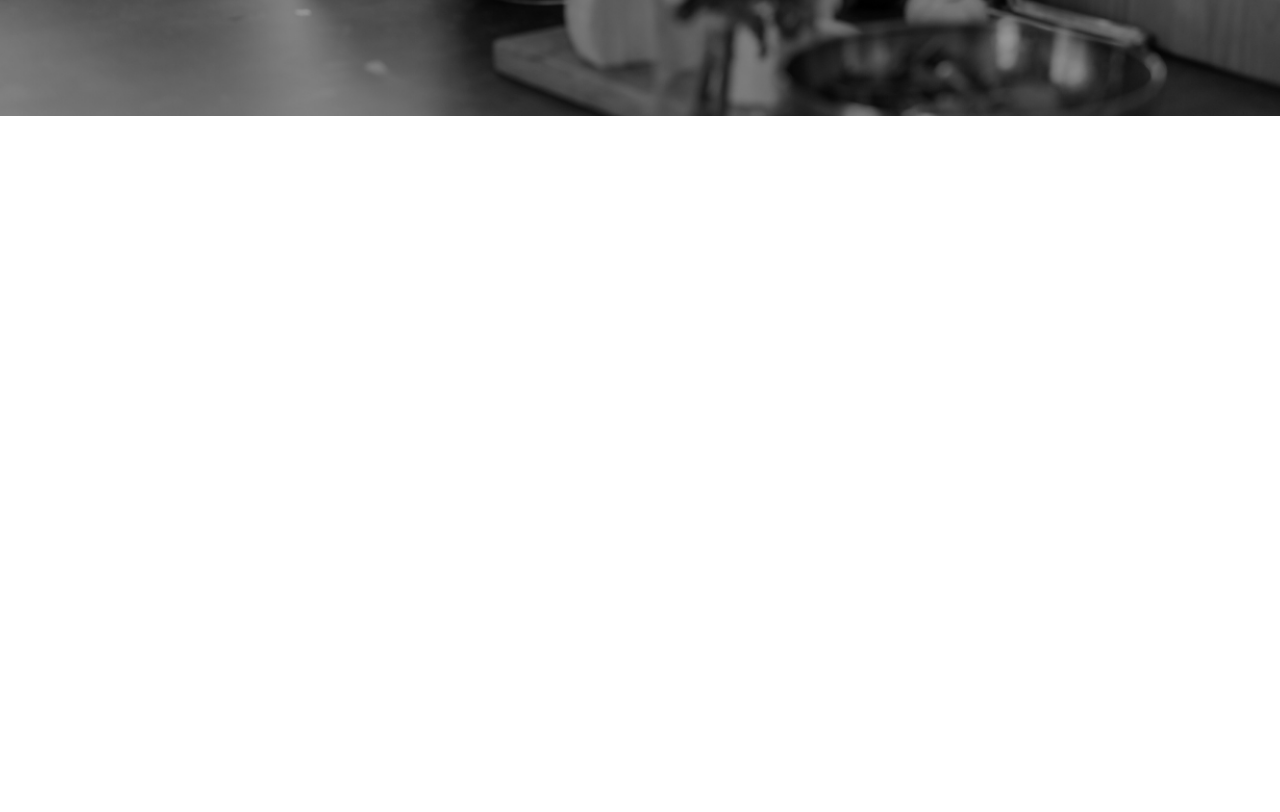
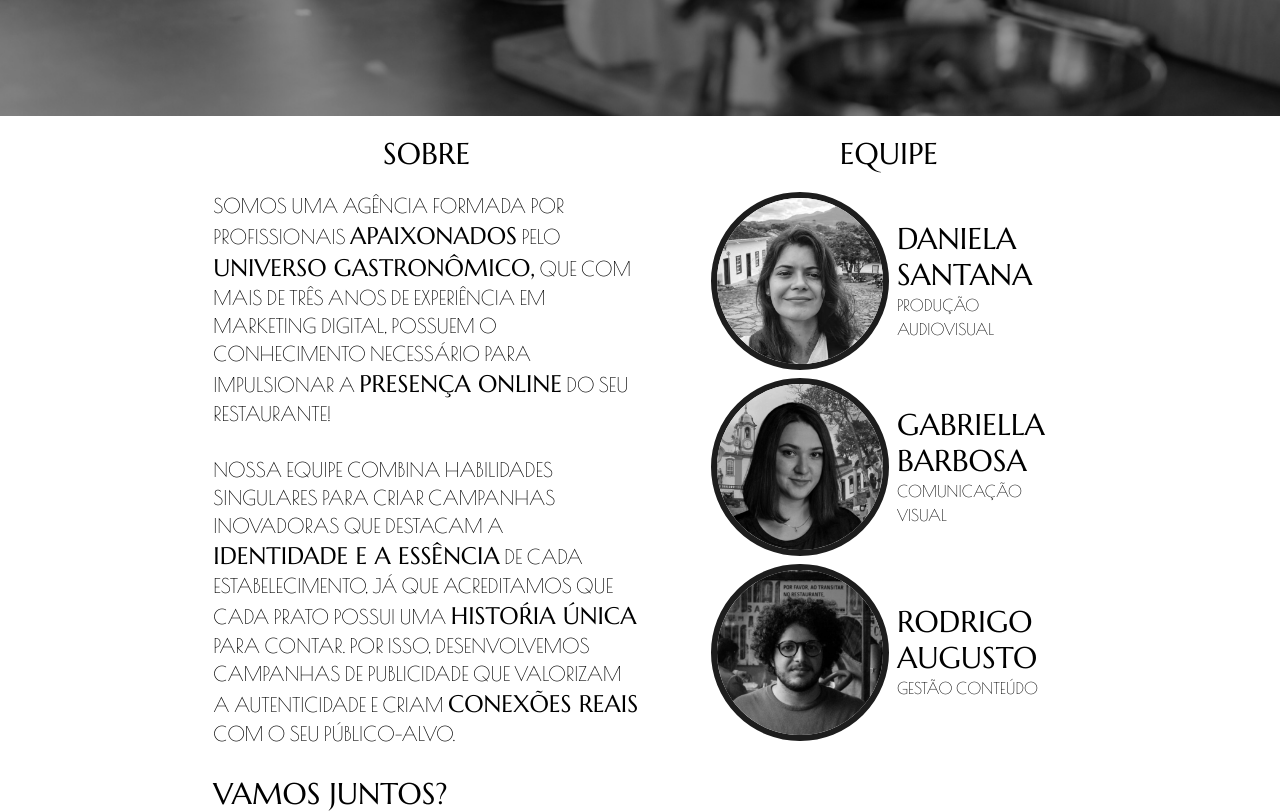
Before and after one commit to gabibsgabibs/arga, a plain HTML site: page index.html in a window 1280 px wide. Shown: the part 684-1496 px from the top of the page. Before the commit the page ends 800 px from the top, so only its background shows below. Drawn offline with nearby package versions, Linux system fonts and the light colour scheme.

Commit message:
Sessão /about/ 100% responsiva

```diff
--- a/index.html
+++ b/index.html
@@ -13,10 +13,9 @@
 </head>
 
 <body>
-  <header class="flex flex-col sticky top-0 left-0 right-0 bg-black justify-center">
-    <div class="flex h-full justify-center place-items-center bg-black shadow-lg z-0">
-      <nav
-        class="flex justify-between place-items-center h-24 w-2/3 text-white font-poiret text-xl xl:text-2xl">
+  <header class="flex flex-col sticky top-0 left-0 right-0 bg-black justify-center z-[99999999]">
+    <div class="flex h-full justify-center place-items-center bg-black shadow-lg">
+      <nav class="flex justify-between place-items-center h-24 w-2/3 text-white font-poiret text-xl xl:text-2xl">
         <a class="logo flex h-4/5 place-items-center" href="/">
           <img src="assets/arga.png" alt="Logo Arga" class="h-full">
         </a>
@@ -36,8 +35,7 @@
         </button>
       </nav>
     </div>
-    <div
-      class="grid menu-mobile h-full place-items-center bg-black text-white font-poiret text-xl z-1 hidden lg:hidden">
+    <div class="grid menu-mobile h-full place-items-center bg-black text-white font-poiret text-xl hidden lg:hidden">
       <ul class="nav-list flex flex-col w-2/3 -pt-24 -pb-24 place-items-center text-white font-poiret text-2xl">
         <a class="nav-link grid place-items-center border-white border-b-[1px] h-44 w-full" href="#about"
           onclick="showMenu()">
@@ -54,14 +52,74 @@
     </div>
   </header>
 
-  <main>
-    <section
-      class="grid h-screen bg-[url('/assets/initial-conteiner.png')] bg-cover bg-center -mt-24 place-items-center">
+  <main class="grid place-items-center bg-white">
+    <section id="initial-container"
+      class="grid h-screen bg-[url('/assets/initial-conteiner.png')] bg-cover bg-center -mt-24 place-items-center w-full">
       <div class="grid w-2/3 h-1/2 mt-24 bg-black opacity-75 rounded-xl text-white place-items-center p-5 md:px-7">
-        <h2 class="font-marcellus text-center text-4xl md:text-6xl 2xl:text-7xl">INSPIRAÇÃO EM CADA PRATO</br> ARTE EM CADA MORDIDA</h2>
-        <h3 class="font-marcellus text-center text-xl md:text-2xl xl:text-3xl 2xl:text-4xl">MARKETING GASTRONÔMICO, COMUNICAÇÃO E </br> CONSTRUÇÃO DE MARCA</h3>
+        <h2 class="font-marcellus text-center text-4xl md:text-6xl 2xl:text-7xl">INSPIRAÇÃO EM CADA PRATO</br> ARTE EM
+          CADA MORDIDA</h2>
+        <h3 class="font-marcellus text-center text-xl md:text-2xl xl:text-3xl 2xl:text-4xl">MARKETING GASTRONÔMICO,
+          COMUNICAÇÃO E </br> CONSTRUÇÃO DE MARCA</h3>
       </div>
     </section>
+
+    <section id="about"
+      class="grid w-2/3 place-items-center pt-16 md:flex md:pt-0 md:place-items-start md:justify-between md:h-screen xl:h-full">
+      <aside class="w-full md:w-1/2 md:pt-5 xl:h-full 2xl:pt-8">
+        <h2 class="font-marcellus text-center text-3xl mb-5 2xl:text-4xl">SOBRE</h2>
+        <p class="font-poiret text-lg xl:text-xl 2xl:text-2xl">
+          SOMOS UMA AGÊNCIA FORMADA POR PROFISSIONAIS <span class="font-marcellus text-xl xl:text-2xl 2xl:text-3xl">APAIXONADOS</span> PELO <span
+            class="font-marcellus text-xl xl:text-2xl 2xl:text-3xl">UNIVERSO GASTRONÔMICO,</span> QUE COM MAIS DE TRÊS ANOS DE EXPERIÊNCIA EM
+          MARKETING DIGITAL, POSSUEM O CONHECIMENTO NECESSÁRIO PARA IMPULSIONAR A <span
+            class="font-marcellus text-xl xl:text-2xl 2xl:text-3xl">PRESENÇA ONLINE</span> DO SEU RESTAURANTE!
+          </br>
+          </br>
+          NOSSA EQUIPE COMBINA HABILIDADES SINGULARES PARA CRIAR CAMPANHAS INOVADORAS QUE DESTACAM A <span
+            class="font-marcellus text-xl xl:text-2xl 2xl:text-3xl">IDENTIDADE E A ESSÊNCIA</span> DE CADA ESTABELECIMENTO, JÁ QUE ACREDITAMOS
+          QUE CADA PRATO POSSUI UMA <span class="font-marcellus text-xl xl:text-2xl 2xl:text-3xl">HISTOŔIA ÚNICA</span> PARA CONTAR. POR ISSO,
+          DESENVOLVEMOS CAMPANHAS DE PUBLICIDADE QUE VALORIZAM A AUTENTICIDADE E CRIAM <span
+            class="font-marcellus text-xl xl:text-2xl 2xl:text-3xl">CONEXÕES REAIS</span> COM O SEU
+          PÚBLICO-ALVO.
+          </br>
+          </br>
+          <span class="font-marcellus text-2xl xl:text-3xl 2xl:text-4xl">VAMOS JUNTOS?</span>
+        </p>
+      </aside>
+
+      <aside
+        class="flex flex-col border-lightgrey border-t-[3px] md:border-t-[0px] mt-10 pt-5 md:place-items-end md:mt-0 md:w-2/5 xl:w-5/12 xl:h-full 2xl:pt-8">
+        <h2 class="font-marcellus text-center text-3xl mb-5 md:w-4/5 xl:w-full 2xl:text-4xl">EQUIPE</h2>
+
+        <div class="grid place-items-center pb-6 md:pb-2 md:w-4/5 xl:w-full xl:flex xl:gap-2">
+          <img class="rounded-full border-darkgrey border-[6px] mb-3 md:w-3/4 xl:w-1/2 xl:mb-0 2xl:w-2/5" src="/assets/dani.png"
+            alt="Fotografia de Daniela">
+          <div class="grid place-items-center xl:place-items-start">
+            <h2 class="font-marcellus text-2xl md:text-xl xl:text-3xl">DANIELA SANTANA</h2>
+            <p class="font-poiret text-lg md:text-sm xl:text-base">PRODUÇÃO AUDIOVISUAL</p>
+          </div>
+        </div>
+
+        <div class="grid place-items-center pb-6 md:pb-2 md:w-4/5 xl:w-full xl:flex xl:gap-2">
+          <img class="rounded-full border-darkgrey border-[6px] mb-3 md:w-3/4 xl:w-1/2 xl:mb-0 2xl:w-2/5" src="/assets/gabi.png"
+            alt="Fotografia de Gabriella">
+          <div class="grid place-items-center xl:place-items-start">
+            <h2 class="font-marcellus text-2xl md:text-xl xl:text-3xl">GABRIELLA BARBOSA</h2>
+            <p class="font-poiret text-lg md:text-sm xl:text-base">COMUNICAÇÃO VISUAL</p>
+          </div>
+        </div>
+
+        <div class="grid place-items-center pb-6 md:pb-2 md:w-4/5 xl:w-full xl:flex xl:gap-2">
+          <img class="rounded-full border-darkgrey border-[6px] mb-3 md:w-3/4 xl:w-1/2 xl:mb-0 2xl:w-2/5" src="/assets/rods.png"
+            alt="Fotografia de Rodrigo">
+          <div class="grid place-items-center xl:place-items-start">
+            <h2 class="font-marcellus text-2xl md:text-xl xl:text-3xl">RODRIGO AUGUSTO</h2>
+            <p class="font-poiret text-lg md:text-sm xl:text-base">GESTÃO CONTEÚDO</p>
+          </div>
+        </div>
+
+      </aside>
+    </section>
+
   </main>
 </body>
 
```
Also changed, not shown: assets/dani.png (added), assets/gabi.png (added), assets/rods.png (added).
